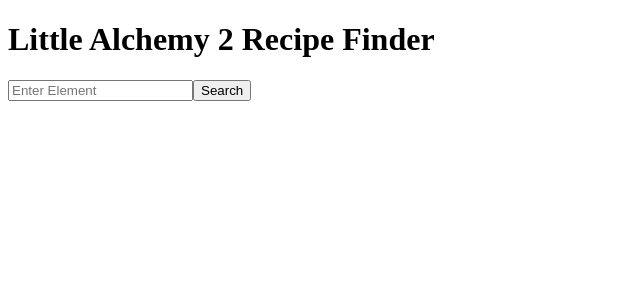
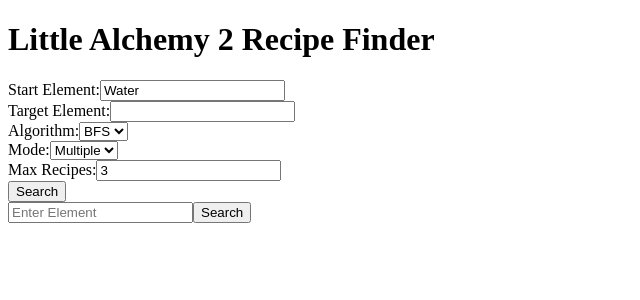
Before and after one commit to qodriazka/Tubes2_Air-dan-Api, a Next.js app in the folder src/frontend/: page / in a window 1280 px wide. Shown: the top 300 px of the page, without its empty margins (0-640 px from the left). Built offline with nearby package versions, Linux system fonts and the light colour scheme.

Commit message:
feat: membangun frontend input dan toggle

```diff
--- a/src/frontend/components/RecipeForm.jsx
+++ b/src/frontend/components/RecipeForm.jsx
@@ -0,0 +1,88 @@
+import React, { useState } from "react";
+import { useRouter } from "next/router";
+import { fetchRecipes } from "../utils/api";
+
+const RecipeForm = ({ setRecipeData }) => {
+  const [start, setStart] = useState("Water");
+  const [target, setTarget] = useState("");
+  const [algo, setAlgo] = useState("bfs");
+  const [mode, setMode] = useState("multiple");
+  const [max, setMax] = useState(3);
+  const [error, setError] = useState(null);
+
+  const handleSubmit = async (e) => {
+    e.preventDefault();
+
+    if (!target) {
+      setError("Target element is required.");
+      return;
+    }
+
+    try {
+      const response = await fetchRecipes(start, target, algo, mode, max);
+      setRecipeData(response); // Menyimpan data hasil pencarian ke state parent
+      setError(null);
+    } catch (err) {
+      setError("An error occurred while fetching the recipe.");
+    }
+  };
+
+  return (
+    <div>
+      <form onSubmit={handleSubmit}>
+        <label>
+          Start Element:
+          <input
+            type="text"
+            value={start}
+            onChange={(e) => setStart(e.target.value)}
+          />
+        </label>
+        <br />
+        <label>
+          Target Element:
+          <input
+            type="text"
+            value={target}
+            onChange={(e) => setTarget(e.target.value)}
+          />
+        </label>
+        <br />
+        <label>
+          Algorithm:
+          <select value={algo} onChange={(e) => setAlgo(e.target.value)}>
+            <option value="bfs">BFS</option>
+            <option value="dfs">DFS</option>
+          </select>
+        </label>
+        <br />
+        <label>
+          Mode:
+          <select value={mode} onChange={(e) => setMode(e.target.value)}>
+            <option value="multiple">Multiple</option>
+            <option value="single">Single</option>
+          </select>
+        </label>
+        <br />
+        {mode === "multiple" && (
+          <>
+            <label>
+              Max Recipes:
+              <input
+                type="number"
+                value={max}
+                onChange={(e) => setMax(parseInt(e.target.value))}
+              />
+            </label>
+            <br />
+          </>
+        )}
+        <button type="submit">Search</button>
+      </form>
+
+      {error && <p style={{ color: "red" }}>{error}</p>}
+    </div>
+  );
+};
+
+export default RecipeForm;
--- a/src/frontend/components/RecipeResult.jsx
+++ b/src/frontend/components/RecipeResult.jsx
@@ -0,0 +1,14 @@
+import React from "react";
+
+const RecipeResult = ({ data }) => {
+  return (
+    <div>
+      <h2>Recipe Results</h2>
+      <p>Visited nodes: {data.visited}</p>
+      <p>Path: {data.path.join(" → ")}</p>
+      <p>Time: {data.time_ms} ms</p>
+    </div>
+  );
+};
+
+export default RecipeResult;
--- a/src/frontend/pages/index.jsx
+++ b/src/frontend/pages/index.jsx
@@ -7,10 +7,14 @@
 
 import React, { useState } from "react";
 import { fetchRecipes } from "../utils/api";
+import RecipeForm from "../components/RecipeForm";
+import RecipeResult from "../components/RecipeResult";
+import StatsPanel from "../components/StatsPanel";
 
 export default function Home() {
   const [element, setElement] = useState("");
   const [recipes, setRecipes] = useState([]);
+  const [result, setResult] = useState(null);
 
   const handleSearch = async () => {
     const result = await fetchRecipes(element);
@@ -20,6 +24,7 @@
   return (
     <div className="p-8">
       <h1 className="text-3xl font-bold mb-4">Little Alchemy 2 Recipe Finder</h1>
+      <RecipeForm setResult={setResult} />
       <input
         type="text"
         placeholder="Enter Element"
@@ -28,7 +33,12 @@
         className="border p-2 mr-2"
       />
       <button onClick={handleSearch} className="bg-blue-500 text-white p-2">Search</button>
-
+      {result && (
+        <>
+          <StatsPanel stats={result.stats} />
+          <RecipeResult recipe={result.recipe} />
+        </>
+      )}
       <ul className="mt-4">
         {recipes.map((recipe, idx) => (
           <li key={idx}>{recipe}</li>
--- a/src/frontend/utils/api.js
+++ b/src/frontend/utils/api.js
@@ -1,10 +1,12 @@
-export async function fetchRecipes(element) {
-    try {
-      const response = await fetch(`http://localhost:8080/search?element=${encodeURIComponent(element)}`);
-      const data = await response.json();
-      return data.recipes; // Pastikan backend balikin { recipes: [...] }
-    } catch (error) {
-      console.error("Error fetching recipes:", error);
-      return [];
-    }
+export async function fetchRecipes(start, target, algo, mode, max) {
+  try {
+    const response = await fetch(
+      `http://localhost:8080/search?start=${encodeURIComponent(start)}&target=${encodeURIComponent(target)}&algo=${encodeURIComponent(algo)}&mode=${encodeURIComponent(mode)}&max=${max}`
+    );
+    const data = await response.json();
+    return data; // Mengembalikan seluruh data yang diterima dari backend
+  } catch (error) {
+    console.error("Error fetching recipes:", error);
+    return { path: [], visited: 0, time_ms: 0 }; // Return default empty values if error
   }
+}
```
